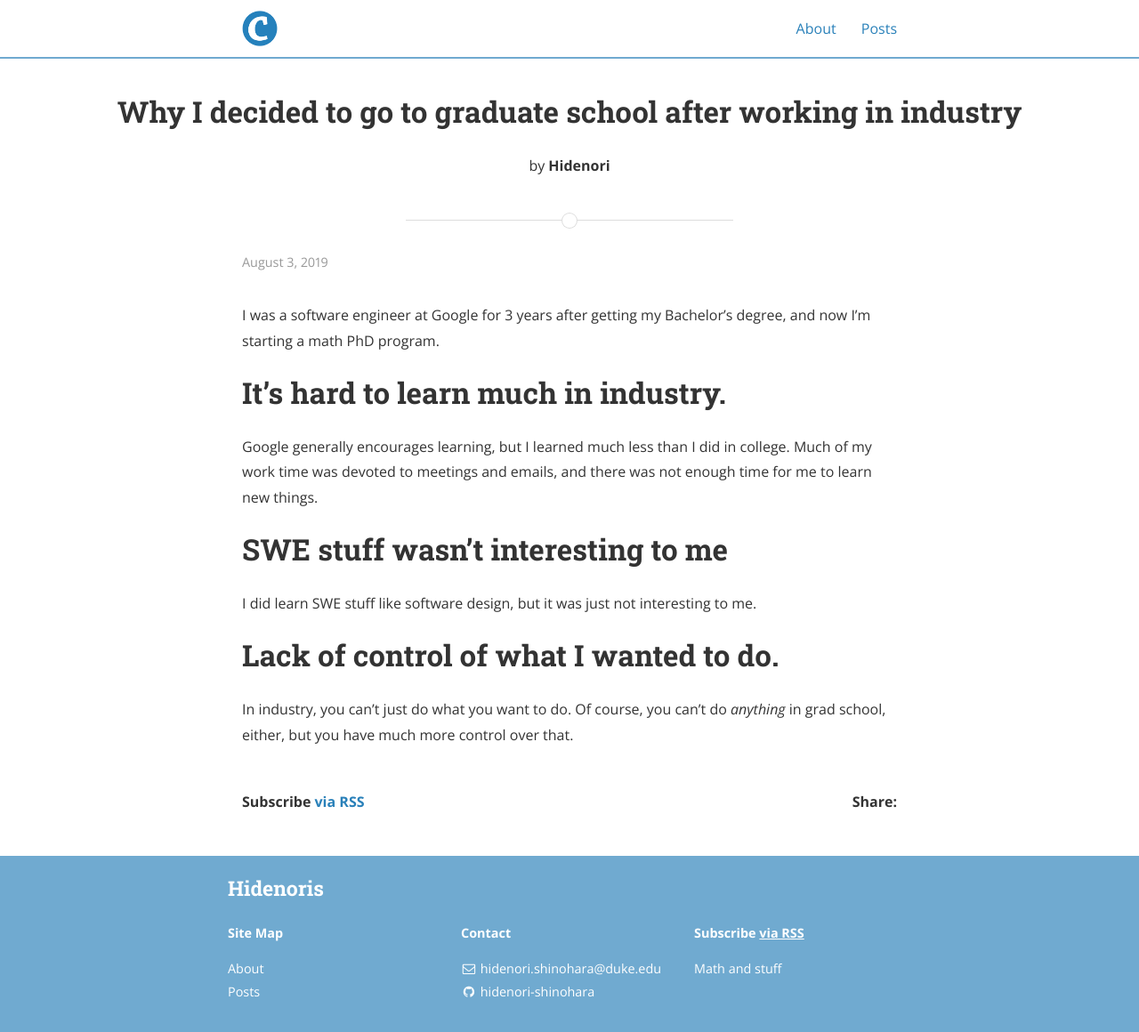
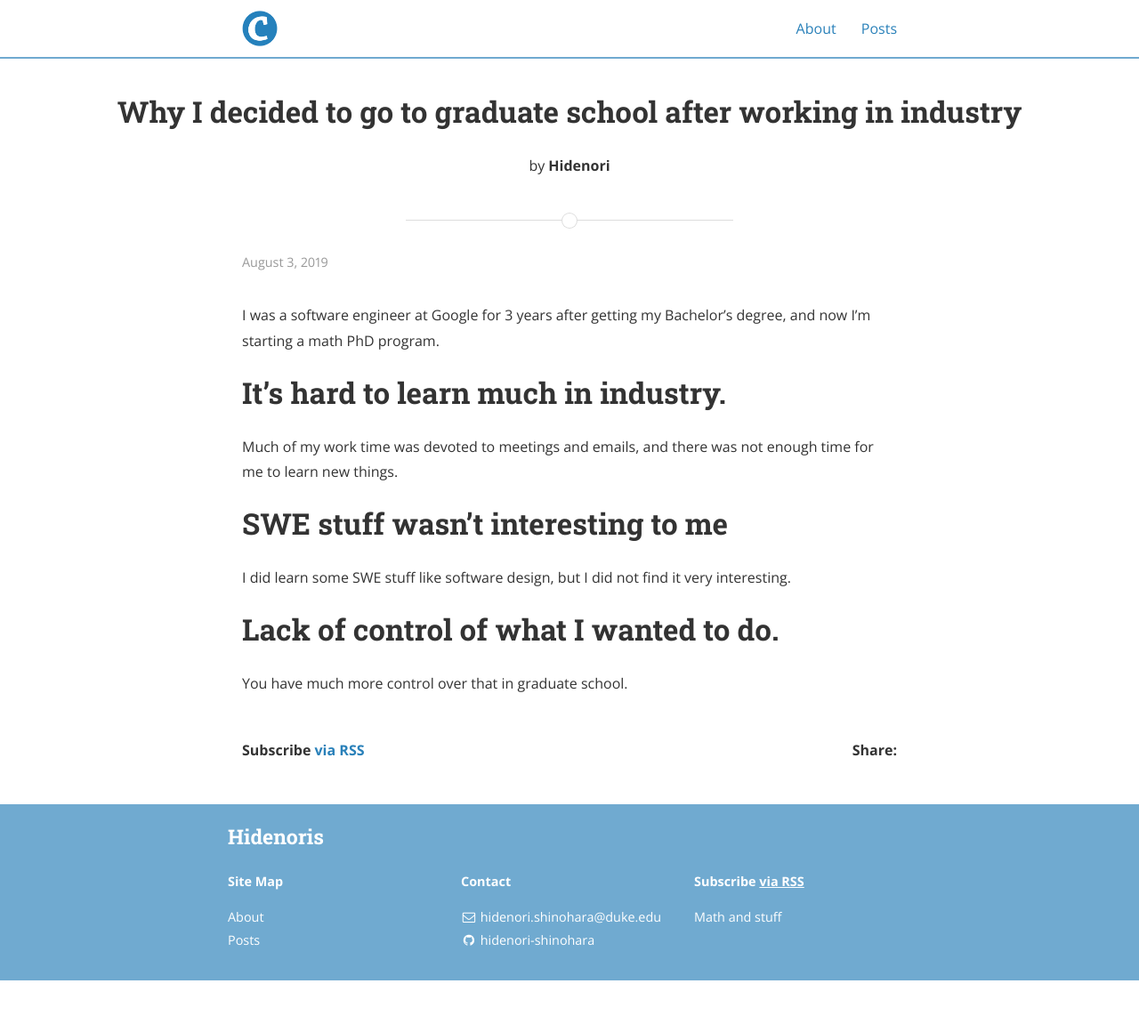
Before and after one commit to hidenori-shinohara/hidenori-shinohara.github.io, a Jekyll site: the page built from _posts/misc/2019-08-03-leaving-industry.md, in a window 1280 px wide. Shown: the whole page at 89% size. Built offline with Jekyll 4.4.1, drawn with Linux system fonts in a browser that asks for light colours; nearby versions of some CDN libraries; after the commit the page ends 1102 px from its top, so only the background shows below that.

Commit message:
Update 2019-08-03-leaving-industry.md

```diff
--- a/_posts/misc/2019-08-03-leaving-industry.md
+++ b/_posts/misc/2019-08-03-leaving-industry.md
@@ -9,14 +9,12 @@ I was a software engineer at Google for 3 years after getting my Bachelor's degr
 
 # It's hard to learn much in industry.
 
-Google generally encourages learning, but I learned much less than I did in college.
 Much of my work time was devoted to meetings and emails, and there was not enough time for me to learn new things.
 
 # SWE stuff wasn't interesting to me
 
-I did learn SWE stuff like software design, but it was just not interesting to me.
+I did learn some SWE stuff like software design, but I did not find it very interesting.
 
 # Lack of control of what I wanted to do.
 
-In industry, you can't just do what you want to do.
-Of course, you can't do *anything* in grad school, either, but you have much more control over that.
+You have much more control over that in graduate school.
```
